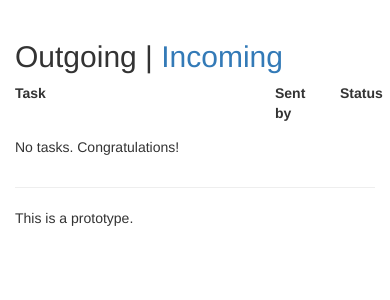
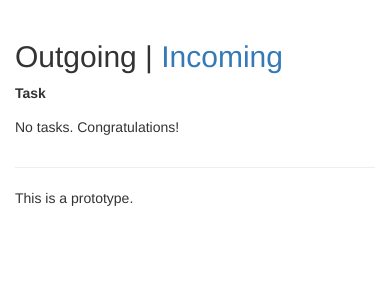
Before and after one commit to JoshData/cotaskme, a Django app: template templates/tasklist.html in a window 390 px wide. Shown: the part 201-501 px from the top of the page. Run offline with Django 3.2, Linux system fonts and the light colour scheme; the template is opened without the code that fills it, so the values that code supplies are empty; parts of the project's set-up code (start-up, migrations or seed data) failed here and were passed over; some libraries are stand-ins or nearby versions.

Commit message:
responsivify the task list columns: dont use columns on xs screens, on non-xs screens give more space to the sent by col

```diff
--- a/templates/tasklist.html
+++ b/templates/tasklist.html
@@ -11,30 +11,30 @@
 	</h2>
 
 	<div class="row tasklist-header">
-		<div class="col-xs-8">
+		<div class="col-xs-7">
 			Task
 		</div>
-		<div class="col-xs-2">
+		<div class="col-xs-3 hidden-xs">
 			Sent by
 		</div>
-		<div class="col-xs-2">
+		<div class="col-xs-2 hidden-xs">
 			Status
 		</div>
 	</div>
 
 	{% for task in tasks %}
 	<div class="row tasklist-item {% if forloop.counter|divisibleby:2 %}even{% endif %}">
-		<div class="col-xs-8">
+		<div class="col-sm-7">
 			{{task.title}}
 		</div>
-		<div class="col-xs-2">
+		<div class="col-sm-3">
 			{% if task.creator != request.user %}
 				{{task.creator}}
 			{% else %}
 				<i>yourself</i>
 			{% endif %}
 		</div>
-		<div class="col-xs-2">
+		<div class="col-sm-2">
 			{{task.get_state_display}}
 			{% for state, verb in task.next_states %}
 				<a href="#" onclick="return change_task_state({{task.id}}, {{state}});" class="task-change-state task-change-state-{{state}}" title="{{verb.0}}">
```
